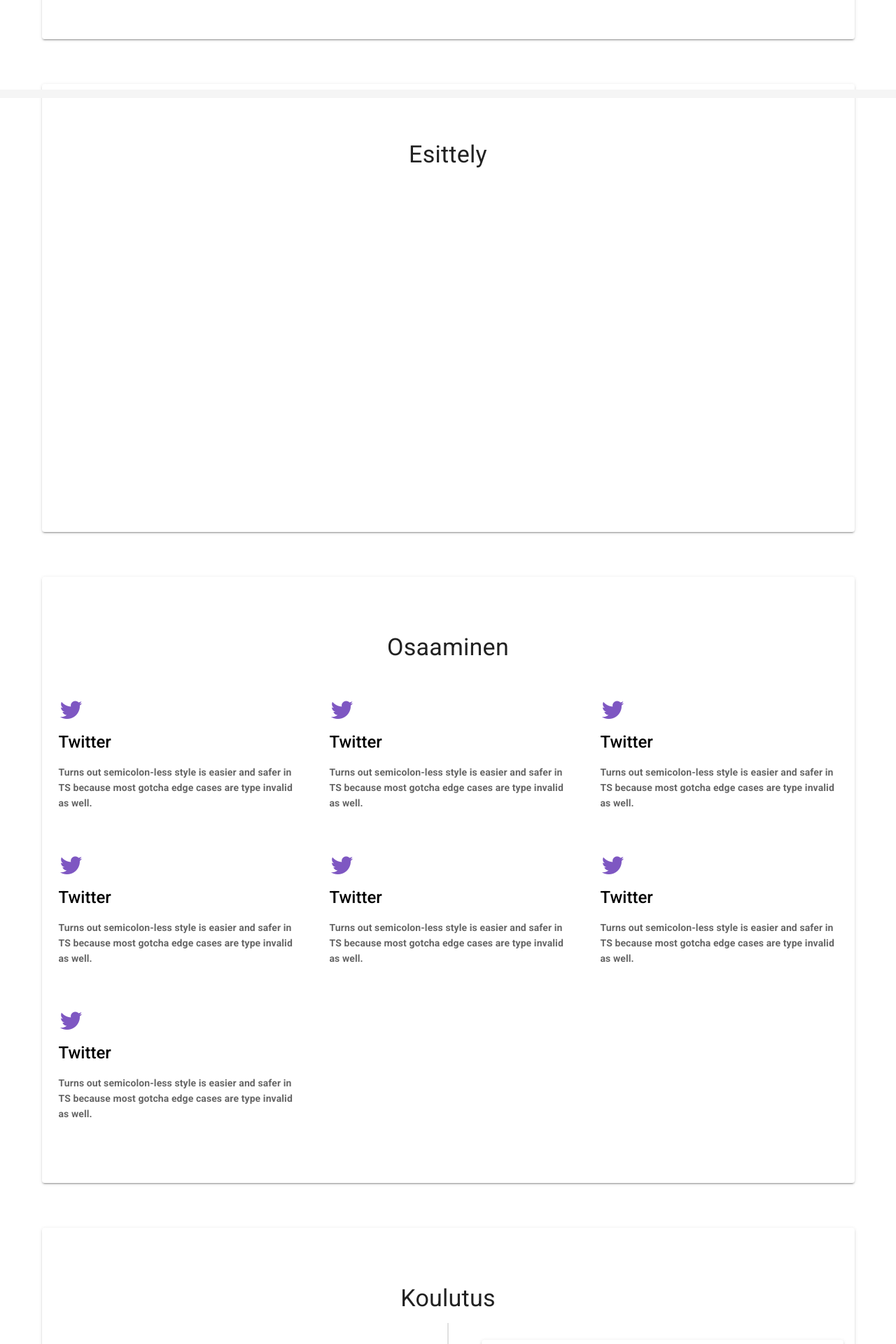
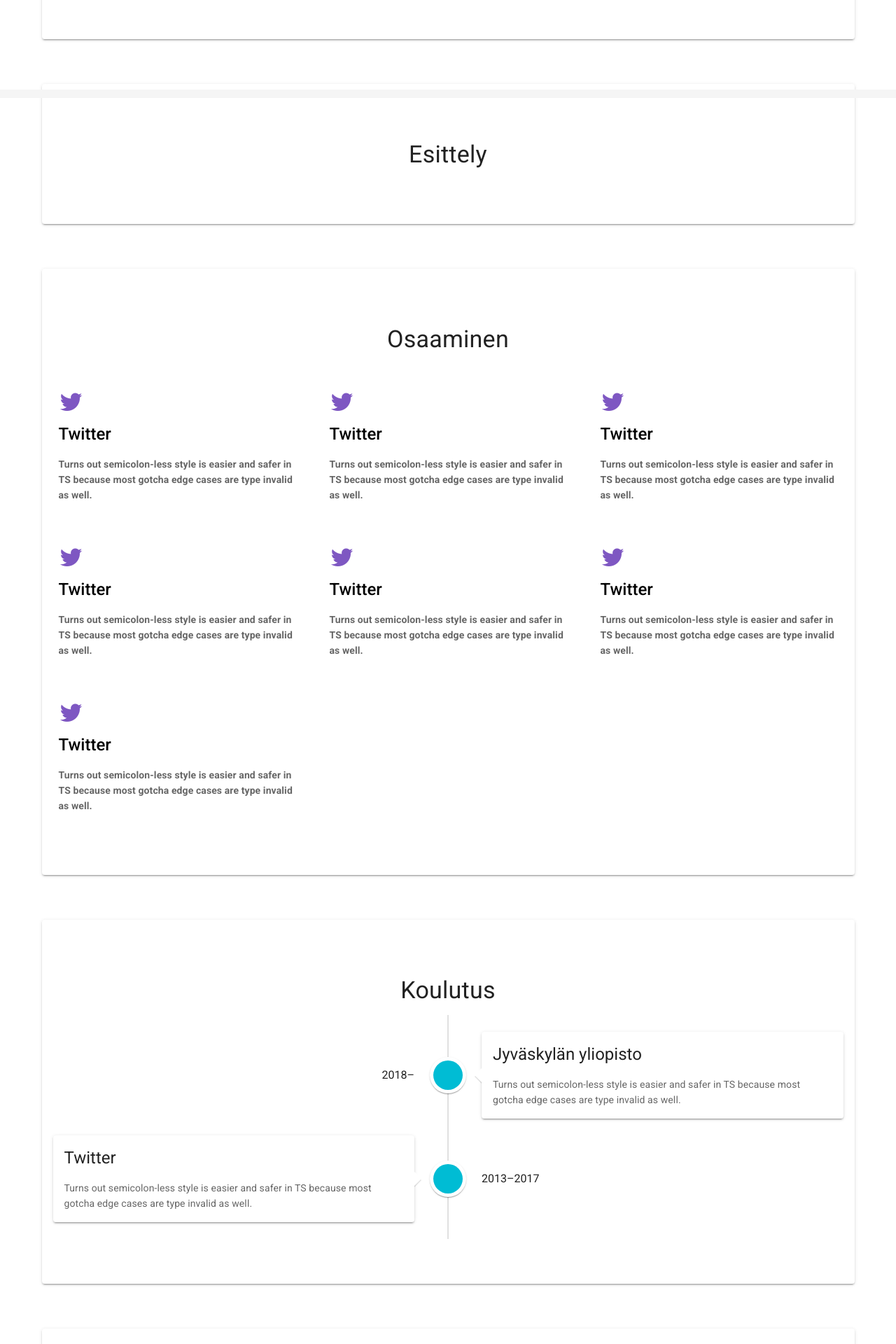
Before and after one commit to saijalatvakangas/my-website, a Vue app: page / in a window 1280 px wide. Shown: the part 660-2580 px from the top of the page at 70% size. Built offline with nearby package versions, Linux system fonts and the light colour scheme.

Commit message:
removed min-height value from cards

```diff
--- a/src/components/Education.vue
+++ b/src/components/Education.vue
@@ -1,5 +1,5 @@
 <template>
-  <v-card class="mt-16 py-16 px-4" min-height="80vh">
+  <v-card class="mt-16 py-16 px-4">
     <v-card-title class="display-1 d-flex justify-center">Koulutus</v-card-title>
     <v-timeline :dense="$vuetify.breakpoint.smAndDown">
       <v-timeline-item v-for="(education, i) in educations" :key="i" color="cyan" large>
--- a/src/components/Introduction.vue
+++ b/src/components/Introduction.vue
@@ -1,5 +1,5 @@
 <template>
-  <v-card class="mt-16 py-16" min-height="80vh">
+  <v-card class="mt-16 py-16">
     <v-card-title class="display-1 d-flex justify-center">Esittely</v-card-title>
   </v-card>
 </template>
--- a/src/components/Skills.vue
+++ b/src/components/Skills.vue
@@ -1,5 +1,5 @@
 <template>
-  <v-card class="mt-16 py-16" min-height="80vh">
+  <v-card class="mt-16 py-16">
     <v-card-title class="display-1 d-flex justify-center">Osaaminen</v-card-title>
     <v-row no-gutters>
       <v-col v-for="(skill, i) in skills" :key="i" cols="12" md="4" sm="6">
--- a/src/components/WorkExperience.vue
+++ b/src/components/WorkExperience.vue
@@ -1,5 +1,5 @@
 <template>
-  <v-card class="mt-16 py-16 px-4" min-height="80vh">
+  <v-card class="mt-16 py-16 px-4">
     <v-card-title class="display-1 d-flex justify-center">Työkokemus</v-card-title>
     <v-timeline :dense="$vuetify.breakpoint.smAndDown">
       <v-timeline-item v-for="(education, i) in educations" :key="i" color="pink" large>
```
Also changed, not shown: src/assets/my-website.png (added).
